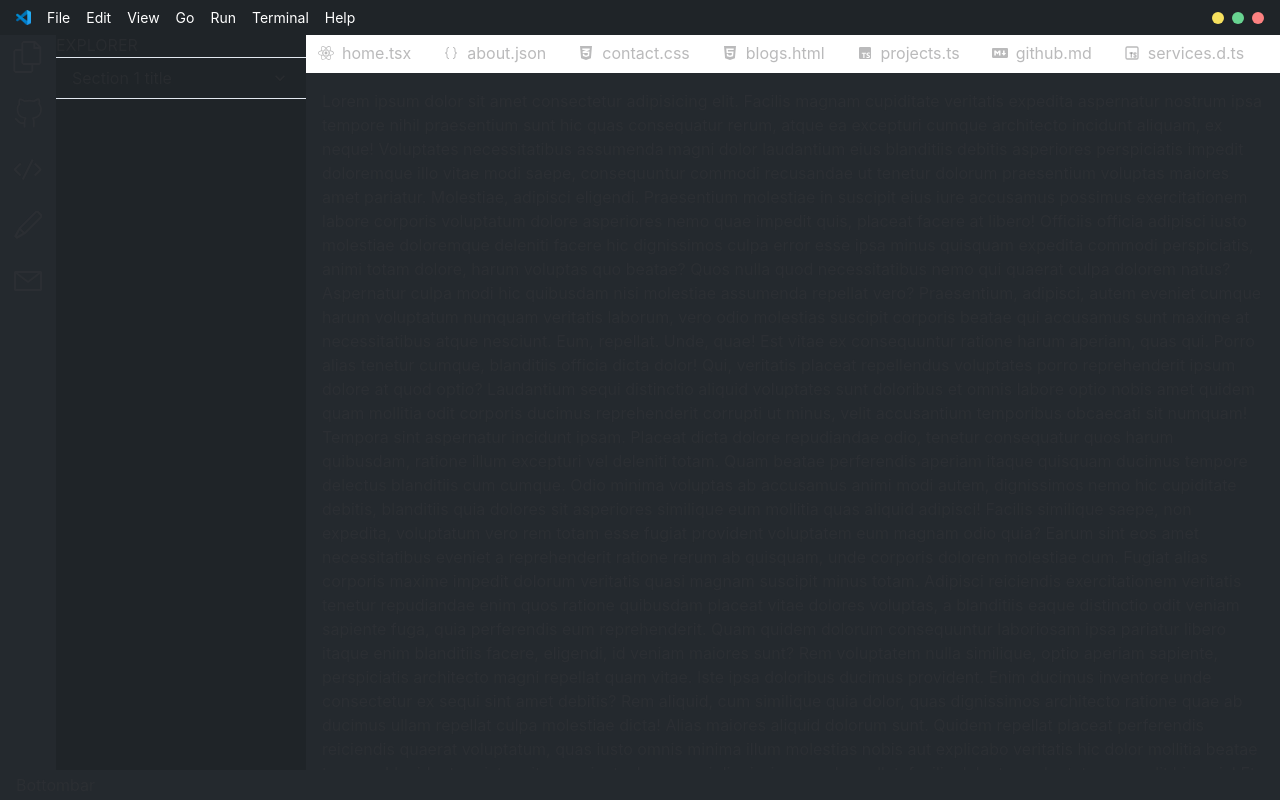
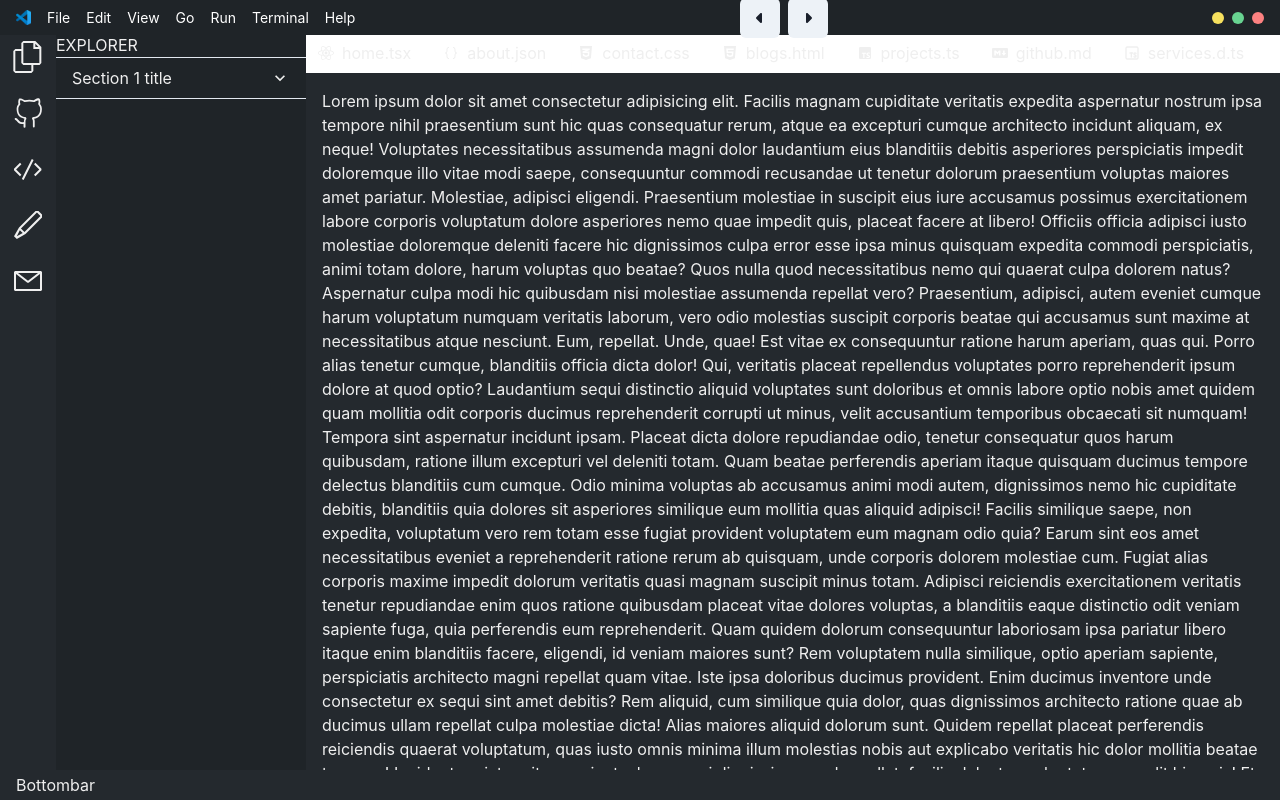
Before and after one commit to thesohailjafri/vs-code-potfolio, a Next.js app: page / in a window 1280 px wide. Built offline with nearby package versions, Linux system fonts and the light colour scheme.

Commit message:
chore: working on search

```diff
--- a/src/app/layout.tsx
+++ b/src/app/layout.tsx
@@ -17,7 +17,11 @@ export default function RootLayout({
     <html lang="en">
       <body>
         <Providers>
-          <Box color={'primary.bgText'} height={'100vh'} overflowY={'hidden'}>
+          <Box
+            color={'primary.textColor'}
+            height={'100vh'}
+            overflowY={'hidden'}
+          >
             <TitleBar />
             <Flex
               id={'main-container'}
--- a/src/components/layout/TitleBar.tsx
+++ b/src/components/layout/TitleBar.tsx
@@ -1,6 +1,15 @@
-import { Box, BoxProps, HStack, Text } from '@chakra-ui/react'
+import {
+  Box,
+  BoxProps,
+  Button,
+  ButtonGroup,
+  HStack,
+  Icon,
+  IconButton,
+  Text,
+} from '@chakra-ui/react'
 import Image from 'next/image'
-
+import { FaCaretLeft, FaCaretRight } from 'react-icons/fa6'
 interface Props extends BoxProps {}
 export default function TitleBar({ ...props }: Props) {
   return (
@@ -19,6 +28,7 @@ export default function TitleBar({ ...props }: Props) {
         zIndex={10}
         {...props}
       >
+        {/* Toolbar */}
         <HStack spacing={4}>
           <Image
             src="/images/vs-code.png"
@@ -32,7 +42,15 @@ export default function TitleBar({ ...props }: Props) {
             </Text>
           ))}
         </HStack>
-        <Box></Box>
+        {/* Search and nav */}
+        <HStack>
+          <ButtonGroup>
+            <IconButton aria-label="History Prev" icon={<FaCaretLeft />} />
+            <IconButton aria-label="History Next" icon={<FaCaretRight />} />
+          </ButtonGroup>
+
+        </HStack>
+        {/* Controls */}
         <HStack>
           {rightIcons.map((icon) => (
             <Box
```
